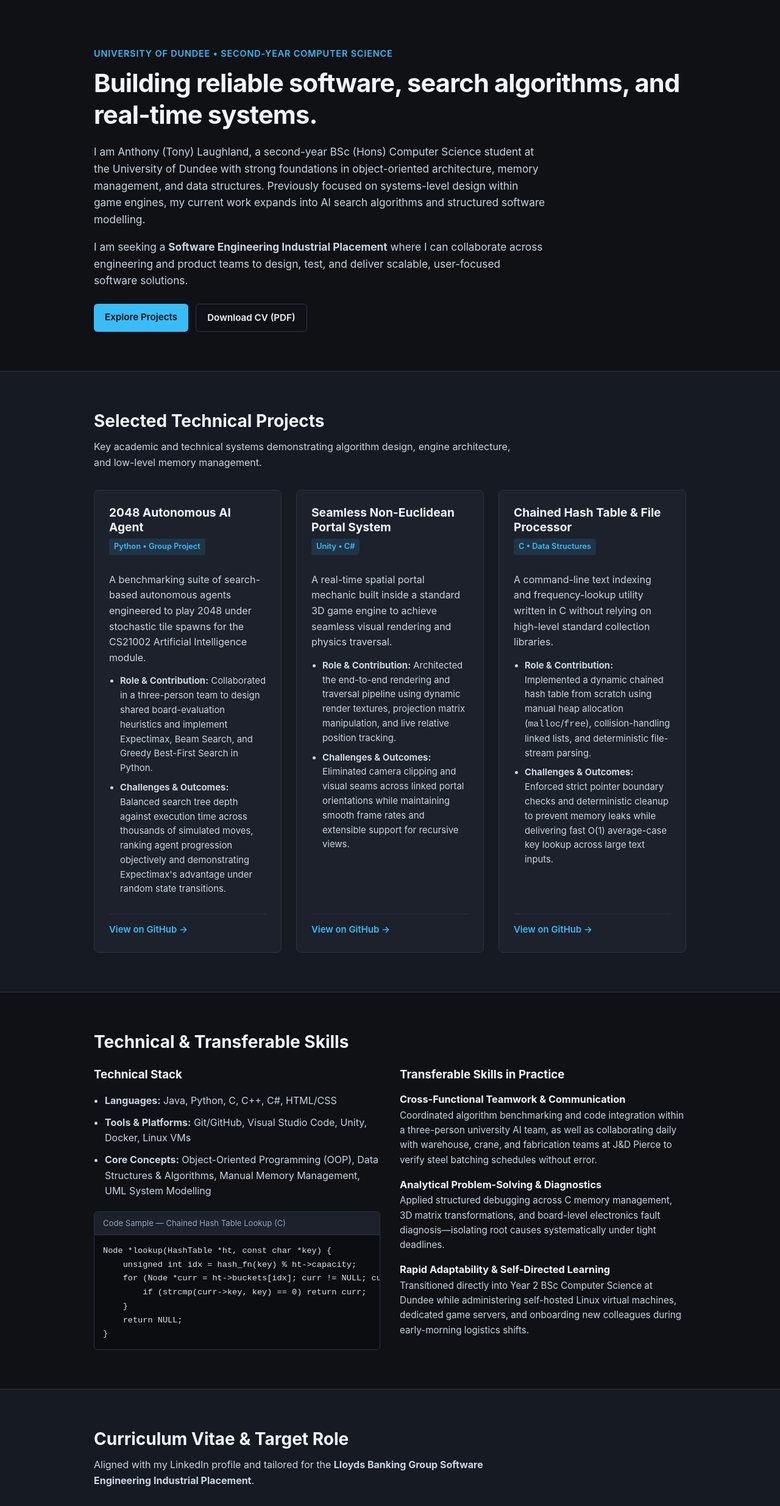
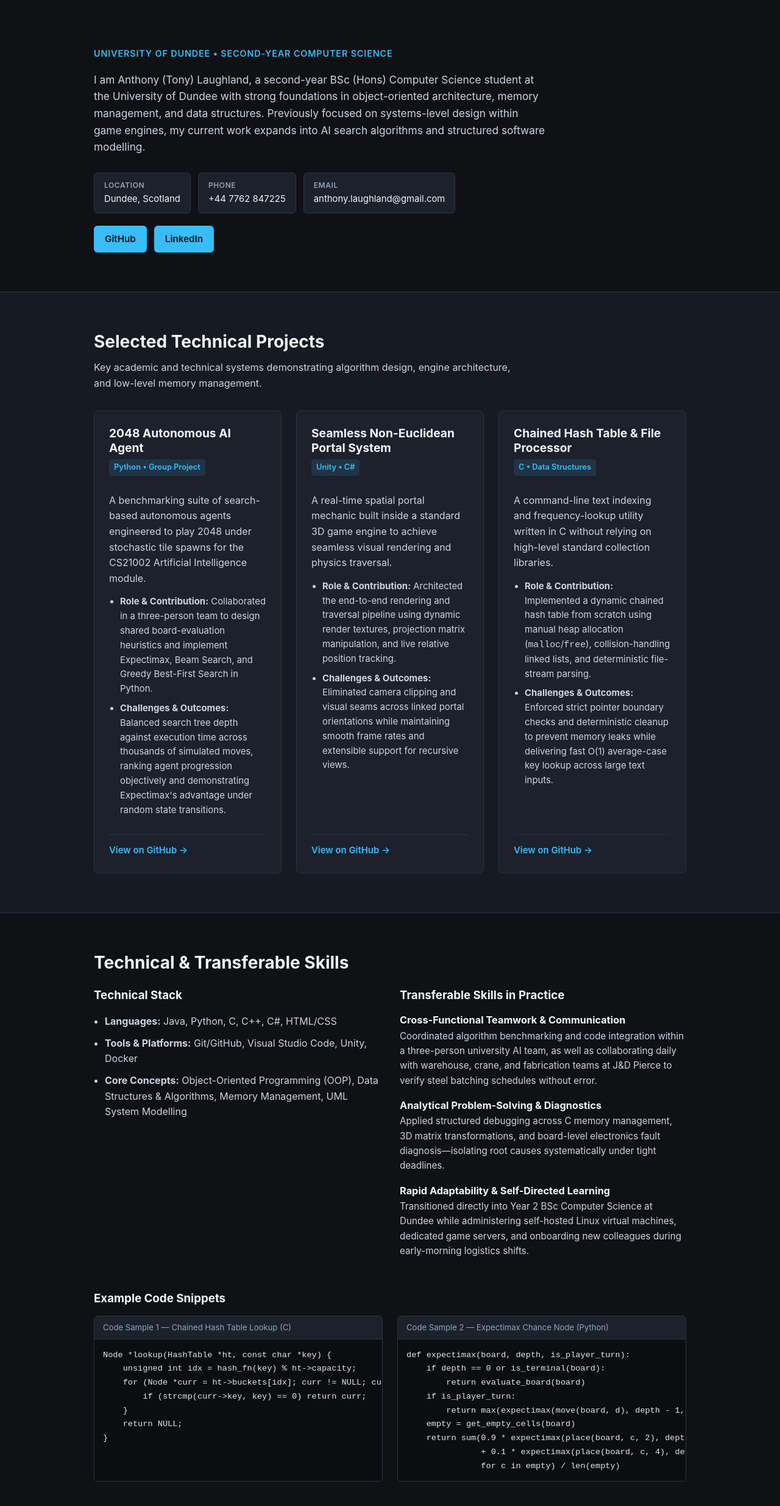
Before and after one commit to TonzToni/TonzToni.github.io, a plain HTML site: page index.html in a window 1280 px wide. Shown: the part 67-2536 px from the top of the page at 61% size. Drawn offline with Linux system fonts and the light colour scheme.

Commit message:
altering layout
content is still placeholder

```diff
--- a/index.html
+++ b/index.html
@@ -22,39 +22,48 @@
           <li><a href="#projects">Projects</a></li>
           <li><a href="#skills">Skills</a></li>
           <li><a href="#cv">CV &amp; Appendix</a></li>
-          <li><a href="#profiles">Profiles</a></li>
         </ul>
       </nav>
     </div>
   </header>
 
   <main id="main-content">
-    <!-- 1. Homepage / Introduction -->
     <section id="intro" class="hero section">
       <div class="container">
         <p class="eyebrow">University of Dundee &bull; Second-Year Computer Science</p>
-        <h1>Building reliable software, search algorithms, and real-time systems.</h1>
         <p class="lead">
           I am Anthony (Tony) Laughland, a second-year BSc (Hons) Computer Science student at the University of Dundee with strong foundations in object-oriented architecture, memory management, and data structures. Previously focused on systems-level design within game engines, my current work expands into AI search algorithms and structured software modelling.
         </p>
-        <p class="lead">
-          I am seeking a <strong>Software Engineering Industrial Placement</strong> where I can collaborate across engineering and product teams to design, test, and deliver scalable, user-focused software solutions.
-        </p>
-        <div class="cta-group">
-          <a href="#projects" class="btn btn-primary">Explore Projects</a>
-          <a href="Anthony_Laughland_CV.pdf" class="btn btn-secondary" download>Download CV (PDF)</a>
+
+        <div class="hero-info" aria-label="Personal Information and Profiles">
+          <ul class="contact-list">
+            <li class="contact-item">
+              <span class="contact-label">Location</span>
+              <span class="contact-value">Dundee, Scotland</span>
+            </li>
+            <li class="contact-item">
+              <span class="contact-label">Phone</span>
+              <a href="tel:+447762847225" class="contact-value">+44 7762 847225</a>
+            </li>
+            <li class="contact-item">
+              <span class="contact-label">Email</span>
+              <a href="mailto:anthony.laughland@gmail.com" class="contact-value">anthony.laughland@gmail.com</a>
+            </li>
+          </ul>
+          <div class="cta-group">
+            <a href="https://github.com/TonzToni" class="btn btn-primary" target="_blank" rel="noopener noreferrer">GitHub</a>
+            <a href="https://linkedin.com/in/anthony-laughland-537aab349" class="btn btn-primary" target="_blank" rel="noopener noreferrer">LinkedIn</a>
+          </div>
         </div>
       </div>
     </section>
 
-    <!-- 2. Work Samples / Projects (At least 3 projects) -->
     <section id="projects" class="section alt-bg">
       <div class="container">
         <h2>Selected Technical Projects</h2>
         <p class="section-subtitle">Key academic and technical systems demonstrating algorithm design, engine architecture, and low-level memory management.</p>
 
         <div class="project-grid">
-          <!-- Project 1 -->
           <article class="card">
             <div class="card-header">
               <h3>2048 Autonomous AI Agent</h3>
@@ -71,8 +80,6 @@
               <a href="https://github.com/TonzToni" target="_blank" rel="noopener noreferrer">View on GitHub &rarr;</a>
             </div>
           </article>
-
-          <!-- Project 2 -->
           <article class="card">
             <div class="card-header">
               <h3>Seamless Non-Euclidean Portal System</h3>
@@ -89,8 +96,6 @@
               <a href="https://github.com/TonzToni" target="_blank" rel="noopener noreferrer">View on GitHub &rarr;</a>
             </div>
           </article>
-
-          <!-- Project 3 -->
           <article class="card">
             <div class="card-header">
               <h3>Chained Hash Table &amp; File Processor</h3>
@@ -111,7 +116,6 @@
       </div>
     </section>
 
-    <!-- 3. Technical & Transferable Skills -->
     <section id="skills" class="section">
       <div class="container">
         <h2>Technical &amp; Transferable Skills</h2>
@@ -120,19 +124,9 @@
             <h3>Technical Stack</h3>
             <ul class="skill-list">
               <li><strong>Languages:</strong> Java, Python, C, C++, C#, HTML/CSS</li>
-              <li><strong>Tools &amp; Platforms:</strong> Git/GitHub, Visual Studio Code, Unity, Docker, Linux VMs</li>
-              <li><strong>Core Concepts:</strong> Object-Oriented Programming (OOP), Data Structures &amp; Algorithms, Manual Memory Management, UML System Modelling</li>
+              <li><strong>Tools &amp; Platforms:</strong> Git/GitHub, Visual Studio Code, Unity, Docker</li>
+              <li><strong>Core Concepts:</strong> Object-Oriented Programming (OOP), Data Structures &amp; Algorithms, Memory Management, UML System Modelling</li>
             </ul>
-            <div class="code-preview" aria-label="Sample C Hash Table Lookup Snippet">
-              <div class="code-title">Code Sample &mdash; Chained Hash Table Lookup (C)</div>
-              <pre><code>Node *lookup(HashTable *ht, const char *key) {
-    unsigned int idx = hash_fn(key) % ht-&gt;capacity;
-    for (Node *curr = ht-&gt;buckets[idx]; curr != NULL; curr = curr-&gt;next) {
-        if (strcmp(curr-&gt;key, key) == 0) return curr;
-    }
-    return NULL;
-}</code></pre>
-            </div>
           </div>
 
           <div class="skill-block">
@@ -157,10 +151,38 @@
             </div>
           </div>
         </div>
+
+        <div class="code-samples">
+          <h3>Example Code Snippets</h3>
+          <div class="code-samples-grid">
+            <div class="code-preview" aria-label="Sample C Hash Table Lookup Snippet">
+              <div class="code-title">Code Sample 1 &mdash; Chained Hash Table Lookup (C)</div>
+              <pre><code>Node *lookup(HashTable *ht, const char *key) {
+    unsigned int idx = hash_fn(key) % ht-&gt;capacity;
+    for (Node *curr = ht-&gt;buckets[idx]; curr != NULL; curr = curr-&gt;next) {
+        if (strcmp(curr-&gt;key, key) == 0) return curr;
+    }
+    return NULL;
+}</code></pre>
+            </div>
+
+            <div class="code-preview" aria-label="Sample Python Expectimax Search Snippet">
+              <div class="code-title">Code Sample 2 &mdash; Expectimax Chance Node (Python)</div>
+              <pre><code>def expectimax(board, depth, is_player_turn):
+    if depth == 0 or is_terminal(board):
+        return evaluate_board(board)
+    if is_player_turn:
+        return max(expectimax(move(board, d), depth - 1, False) for d in VALID_MOVES)
+    empty = get_empty_cells(board)
+    return sum(0.9 * expectimax(place(board, c, 2), depth - 1, True)
+               + 0.1 * expectimax(place(board, c, 4), depth - 1, True)
+               for c in empty) / len(empty)</code></pre>
+            </div>
+          </div>
+        </div>
       </div>
     </section>
 
-    <!-- 4. Downloadable CV & Target Job Advert Appendix -->
     <section id="cv" class="section alt-bg">
       <div class="container">
         <h2>Curriculum Vitae &amp; Target Role</h2>
@@ -187,31 +209,6 @@
         </div>
       </div>
     </section>
-
-    <!-- 5. Links to Professional Profiles -->
-    <section id="profiles" class="section">
-      <div class="container">
-        <h2>Professional Profiles &amp; Contact</h2>
-        <p class="section-subtitle">Connect with me or inspect my repositories and technical background.</p>
-        <ul class="profile-links">
-          <li>
-            <a href="https://github.com/TonzToni" target="_blank" rel="noopener noreferrer">
-              <strong>GitHub</strong> &mdash; github.com/TonzToni
-            </a>
-          </li>
-          <li>
-            <a href="https://linkedin.com/in/anthony-laughland-537aab349" target="_blank" rel="noopener noreferrer">
-              <strong>LinkedIn</strong> &mdash; linkedin.com/in/anthony-laughland-537aab349
-            </a>
-          </li>
-          <li>
-            <a href="mailto:anthony.laughland@gmail.com">
-              <strong>Email</strong> &mdash; anthony.laughland@gmail.com
-            </a>
-          </li>
-        </ul>
-      </div>
-    </section>
   </main>
 
   <footer class="site-footer">
--- a/style.css
+++ b/style.css
@@ -130,15 +130,9 @@ button:focus-visible {
   border-bottom: 1px solid var(--border-color);
 }
 
-h1, h2, h3, h4 {
+h2, h3, h4 {
   margin-top: 0;
   line-height: 1.25;
-}
-
-h1 {
-  font-size: clamp(1.9rem, 4vw, 2.6rem);
-  margin-bottom: 20px;
-  letter-spacing: -0.02em;
 }
 
 h2 {
@@ -168,6 +162,54 @@ h2 {
   font-size: 1.08rem;
   max-width: 68ch;
   margin-bottom: 16px;
+}
+
+.hero-info {
+  margin-top: 28px;
+  display: flex;
+  flex-direction: column;
+  gap: 20px;
+}
+
+.hero-info .cta-group {
+  margin-top: 0;
+}
+
+.contact-list {
+  list-style: none;
+  padding: 0;
+  margin: 0;
+  display: flex;
+  flex-wrap: wrap;
+  gap: 12px;
+}
+
+.contact-item {
+  display: flex;
+  flex-direction: column;
+  gap: 2px;
+  padding: 10px 16px;
+  background-color: var(--bg-card);
+  border: 1px solid var(--border-color);
+  border-radius: 6px;
+}
+
+.contact-label {
+  font-size: 0.75rem;
+  font-weight: 600;
+  text-transform: uppercase;
+  letter-spacing: 0.05em;
+  color: var(--text-muted);
+}
+
+.contact-value {
+  color: var(--text-primary);
+  font-size: 0.93rem;
+  text-decoration: none;
+}
+
+a.contact-value:hover {
+  color: var(--accent);
 }
 
 .cta-group {
@@ -293,11 +335,12 @@ h2 {
 }
 
 .code-preview {
-  margin-top: 20px;
   background-color: var(--code-bg);
   border: 1px solid var(--border-color);
   border-radius: 6px;
   overflow: hidden;
+  display: flex;
+  flex-direction: column;
 }
 
 .code-title {
@@ -315,6 +358,21 @@ h2 {
   font-size: 0.85rem;
   color: #e2e8f0;
   font-family: "Cascadia Code", "Fira Code", Consolas, monospace;
+  flex: 1;
+}
+
+.code-samples {
+  margin-top: 36px;
+}
+
+.code-samples h3 {
+  margin-bottom: 16px;
+}
+
+.code-samples-grid {
+  display: grid;
+  grid-template-columns: repeat(auto-fit, minmax(300px, 1fr));
+  gap: 24px;
 }
 
 .transferable-item {
@@ -352,31 +410,6 @@ h2 {
   margin-bottom: 0;
 }
 
-/* Profiles */
-.profile-links {
-  list-style: none;
-  padding: 0;
-  margin: 0;
-  display: grid;
-  gap: 12px;
-  max-width: 560px;
-}
-
-.profile-links a {
-  display: block;
-  padding: 14px 18px;
-  background-color: var(--bg-card);
-  border: 1px solid var(--border-color);
-  border-radius: 6px;
-  color: var(--text-primary);
-  text-decoration: none;
-  transition: border-color 0.15s ease;
-}
-
-.profile-links a:hover {
-  border-color: var(--accent);
-}
-
 /* Footer */
 .site-footer {
   border-top: 1px solid var(--border-color);
```
